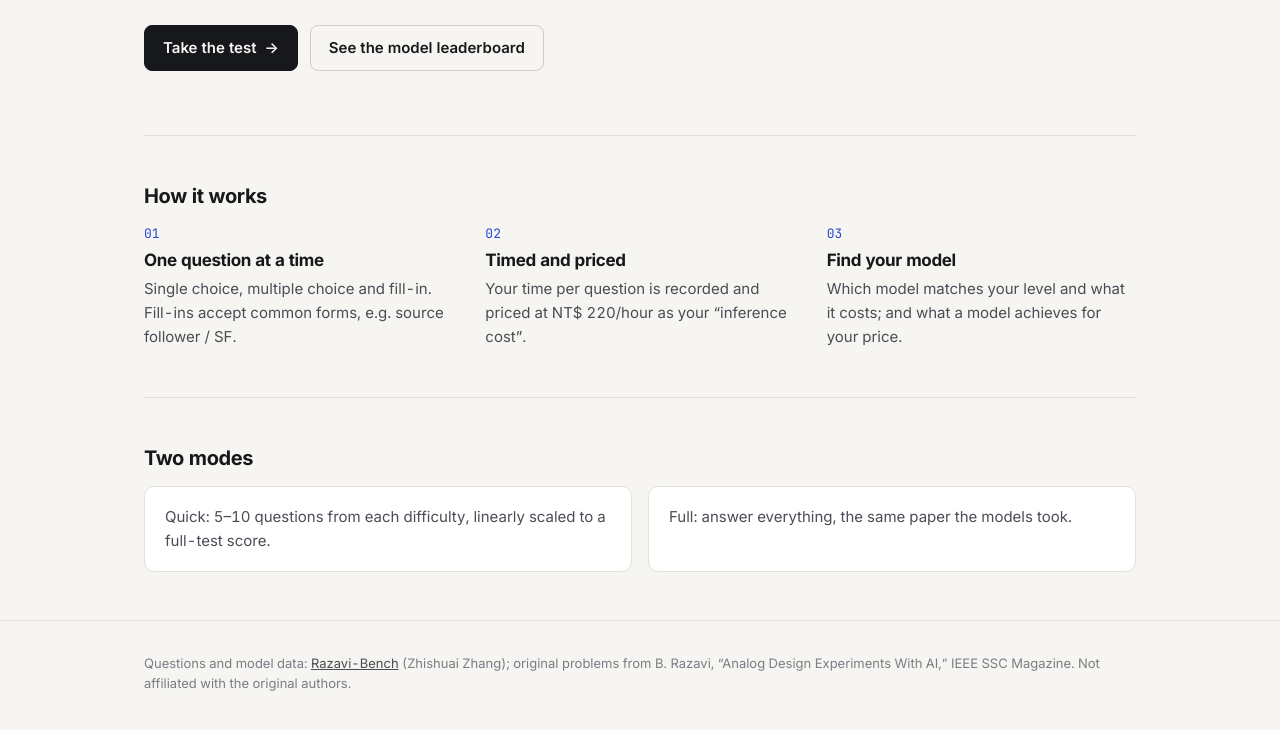
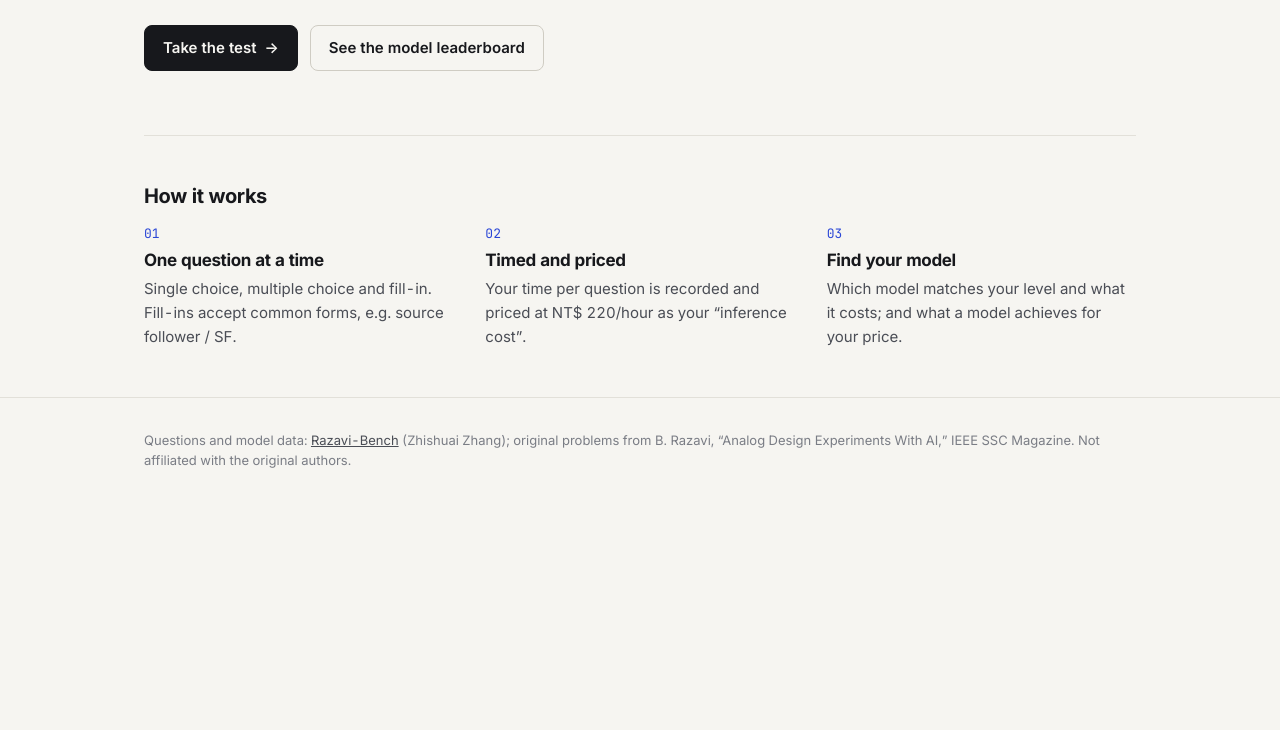
Before and after one commit to seanyih/Human-Razavi, a plain HTML site: page index.html in a window 1280 px wide. Shown: the part 544-1274 px from the top of the page. After the commit the page ends 1063 px from the top, so only its background shows below. Drawn offline with Linux system fonts and the light colour scheme.

Commit message:
index.html de-slop

```diff
--- a/index.html
+++ b/index.html
@@ -51,14 +51,6 @@
       <div class="step"><div class="n">03</div><h3 data-i18n="home.step3.t"></h3><p data-i18n="home.step3.d"></p></div>
     </div>
   </section>
-
-  <section class="section">
-    <h2 data-i18n="home.modes"></h2>
-    <div class="modes">
-      <div class="card" data-i18n="home.mode.quick"></div>
-      <div class="card" data-i18n="home.mode.full"></div>
-    </div>
-  </section>
 </main>
 
 <footer class="foot">
```
